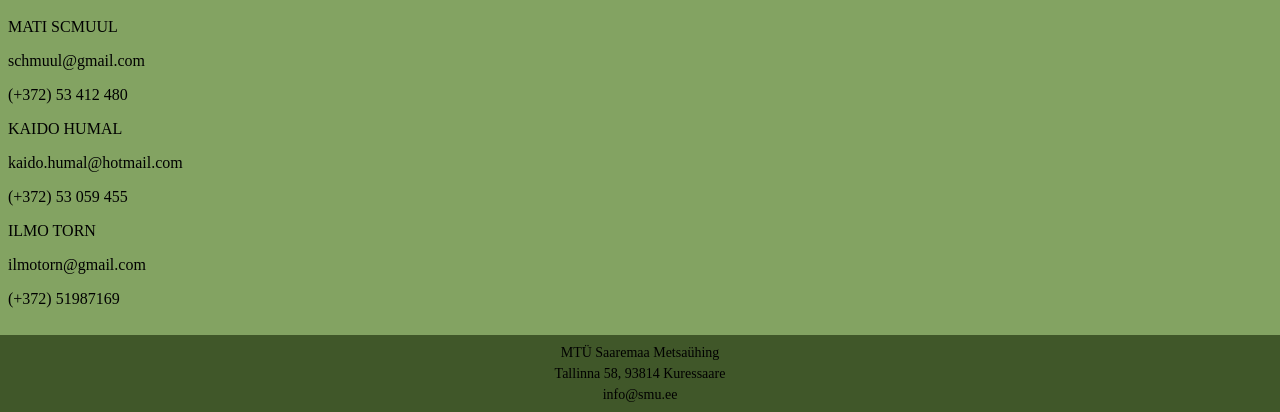
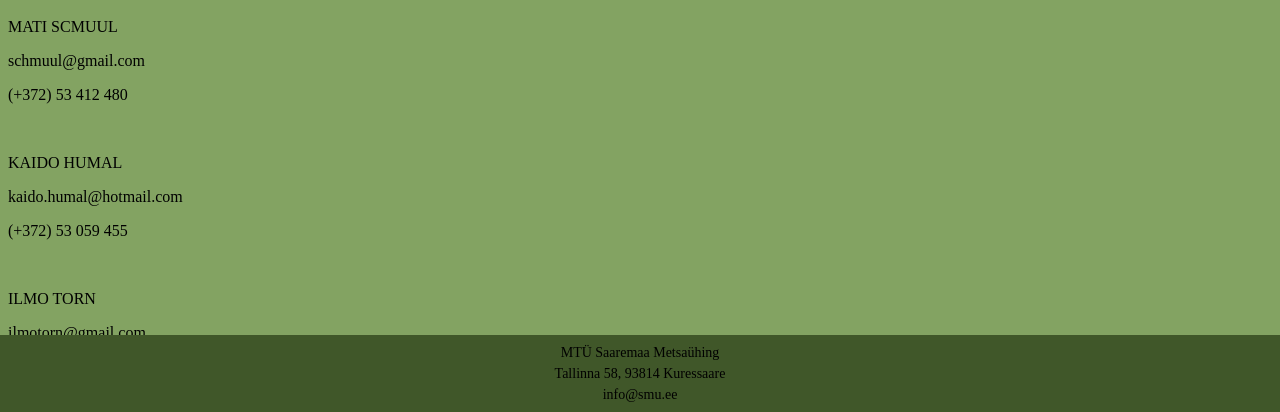
Before and after one commit to kaupohumal/se_ryhmatoo, a plain HTML site: page kontakt.html in a window 1280 px wide. Shown: the part 388-800 px from the top of the page. Drawn offline with Linux system fonts and the light colour scheme; a web font is replaced by a local one.

```diff
--- a/kontakt.html
+++ b/kontakt.html
@@ -38,13 +38,13 @@
 
 <p>schmuul@gmail.com</p>
 
-<p>(+372) 53 412 480</p>
+<p>(+372) 53 412 480</p> <br />
 
 <p>KAIDO HUMAL</p>
 
 <p>kaido.humal@hotmail.com</p>
 
-<p>(+372) 53 059 455</p>
+<p>(+372) 53 059 455</p> <br />
 
 <p>ILMO TORN</p>
 
```
Also changed, not shown: avaleht.html (+1 -0 lines).
